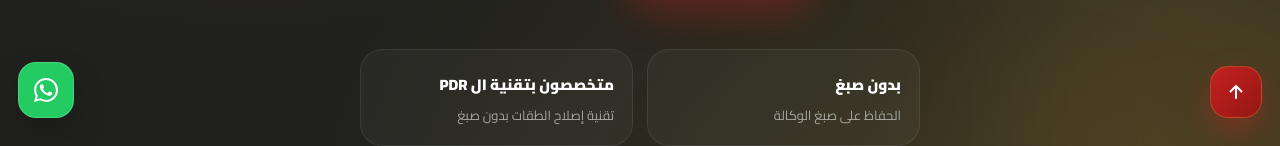
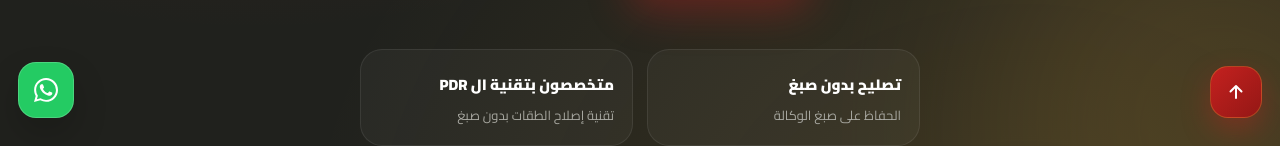
Before and after one commit to AhmadAlidlbi/redesign-landing, an Angular app: page / in a window 1280 px wide. Shown: the part 664-810 px from the top of the page. Built offline with nearby package versions, Linux system fonts and the light colour scheme.

Commit message:
Update hero component for improved accuracy in Arabic and English text

```diff
--- a/src/app/components/hero/hero.html
+++ b/src/app/components/hero/hero.html
@@ -31,7 +31,7 @@
 
       <div class="hero__features">
         <div>
-          <strong>{{ isArabic ? 'بدون صبغ' : 'No repainting' }}</strong>
+          <strong>{{ isArabic ? 'تصليح بدون صبغ' : 'Paintless Dent Repair' }}</strong>
           <small>{{ isArabic ? 'الحفاظ على صبغ الوكالة' : 'Original finish preserved' }}</small>
         </div>
 
```
